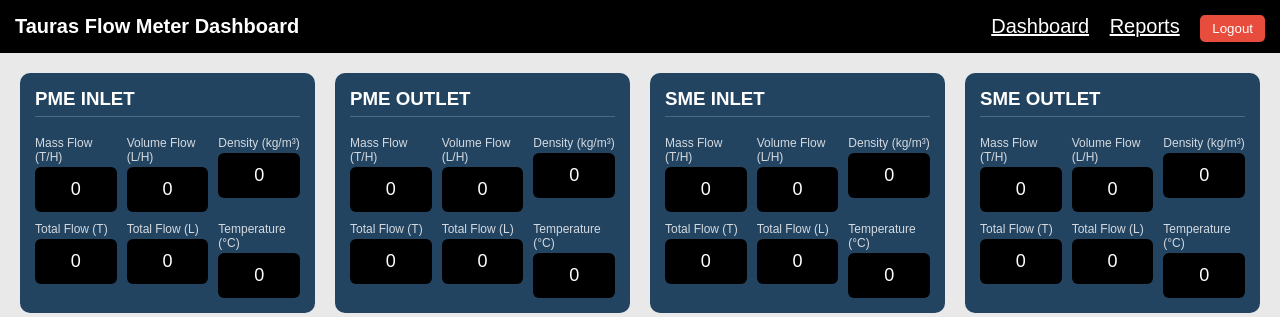
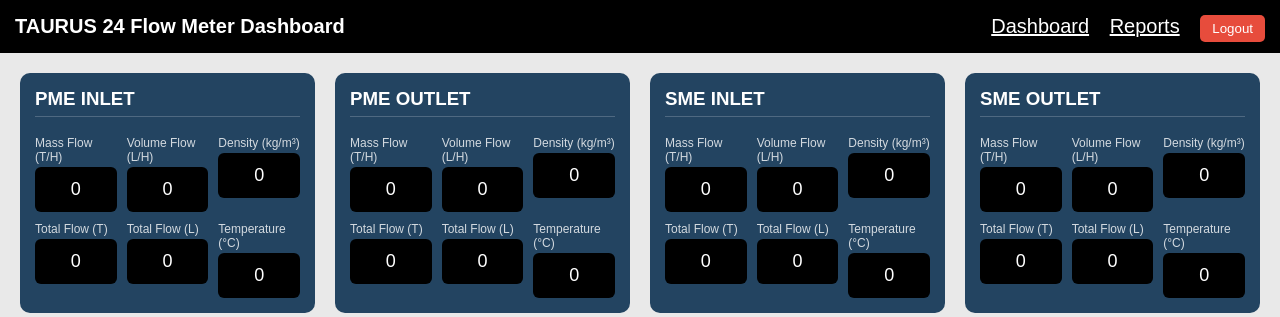
Before and after one commit to yogirajmagar07/webscadaserver, a Flask app: page / in a window 1280 px wide. Shown: the top 317 px of the page. Run offline with Flask 3, Linux system fonts and the light colour scheme; the visitor is signed in with stand-in values (Sample User, id 1); data that the repository does not hold is empty.

Commit message:
Update index.html

```diff
--- a/templates/index.html
+++ b/templates/index.html
@@ -73,7 +73,7 @@ body{
 
 <div class="header">
 
-    <span style="font-weight:bold">Tauras Flow Meter Dashboard</span>
+    <span style="font-weight:bold">TAURUS 24 Flow Meter Dashboard</span>
 
     <div style="float:right">
 
```
